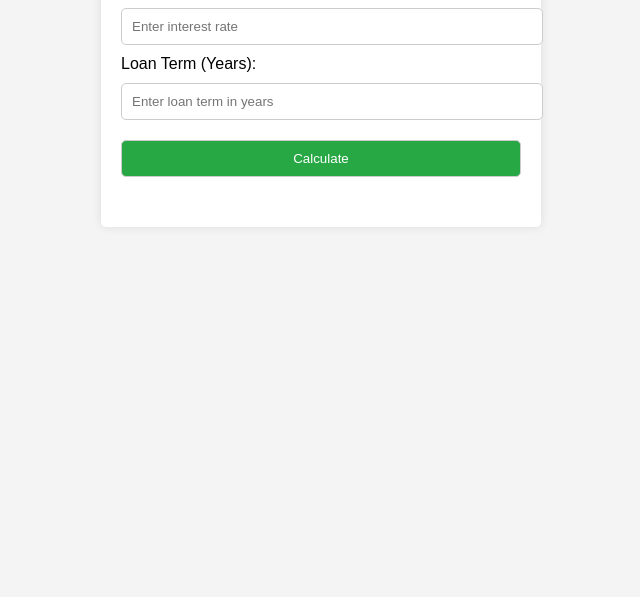
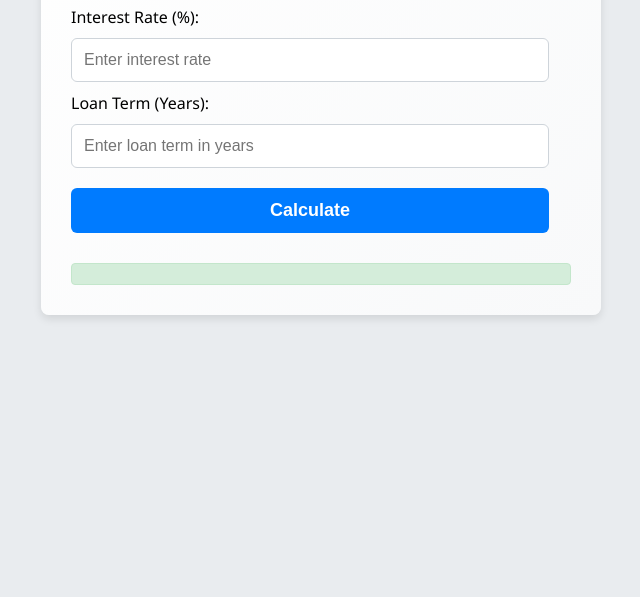
Before and after one commit to Nishnathkumar/loan-amount-calculator, a plain HTML site: page index.html in a window 1280 px wide. Shown: the part 203-800 px from the top of the page, without its empty margins (319-959 px from the left). Drawn offline with Linux system fonts and the light colour scheme.

Commit message:
Update style.css

```diff
--- a/style.css
+++ b/style.css
@@ -1,38 +1,60 @@
 body {
-  font-family: Arial, sans-serif;
+  font-family: 'Segoe UI', Tahoma, Geneva, Verdana, sans-serif;
   margin: 0;
   padding: 20px;
-  background-color: #f4f4f4;
+  background-color: #e9ecef;
 }
 
 .calculator-container {
-  background-color: #fff;
-  padding: 20px;
-  border-radius: 5px;
-  max-width: 400px;
+  background: linear-gradient(135deg, #ffffff 0%, #f8f9fa 100%);
+  padding: 30px;
+  border-radius: 8px;
+  max-width: 500px;
   margin: auto;
-  box-shadow: 0 0 10px rgba(0, 0, 0, 0.1);
+  box-shadow: 0 4px 8px rgba(0, 0, 0, 0.1);
+}
+
+h2 {
+  color: #343a40;
+  text-align: center;
+  margin-bottom: 20px;
 }
 
 input, button {
-  width: 100%;
-  padding: 10px;
+  width: calc(100% - 22px);
+  padding: 12px;
   margin: 10px 0;
-  border: 1px solid #ccc;
-  border-radius: 5px;
+  border: 1px solid #ced4da;
+  border-radius: 6px;
+  box-sizing: border-box;
+}
+
+input {
+  font-size: 16px;
 }
 
 button {
-  background-color: #28a745;
+  background-color: #007bff;
   color: white;
+  font-size: 18px;
+  font-weight: bold;
+  border: none;
   cursor: pointer;
+  transition: background-color 0.3s ease;
 }
 
 button:hover {
-  background-color: #218838;
+  background-color: #0056b3;
 }
 
 .result {
   margin-top: 20px;
+  padding: 10px;
+  background-color: #d4edda;
+  border: 1px solid #c3e6cb;
+  border-radius: 4px;
+  color: #155724;
+  text-align: center;
+  font-size: 18px;
   font-weight: bold;
 }
```
